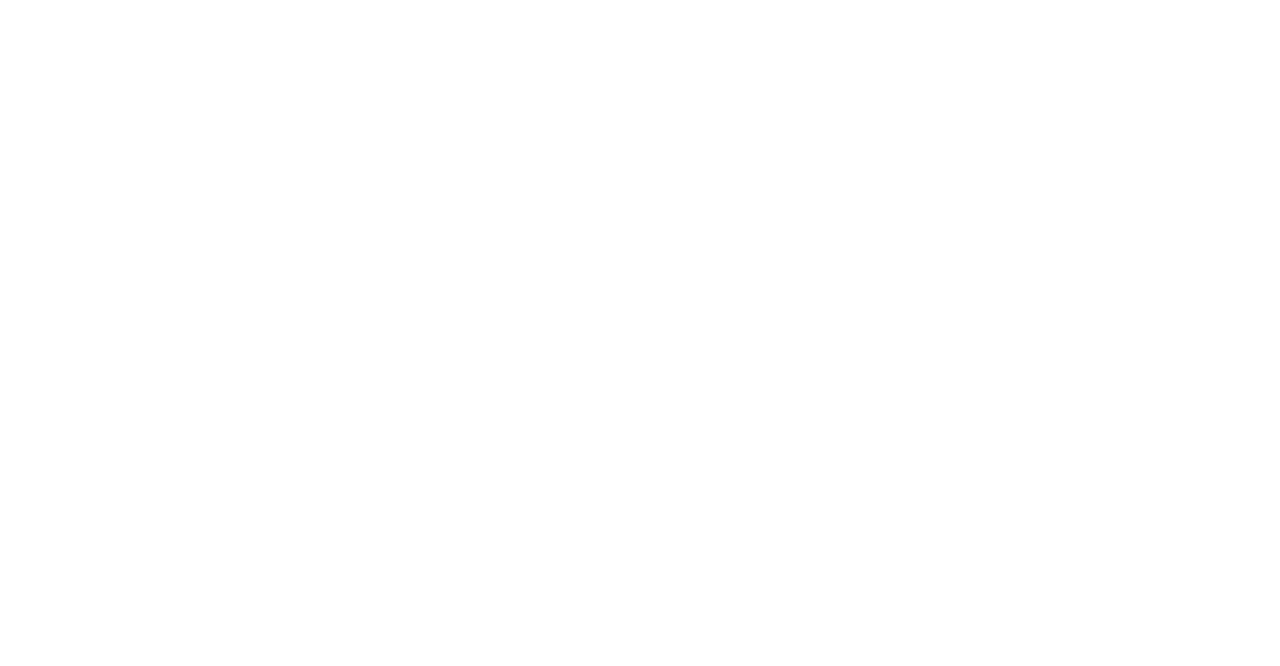
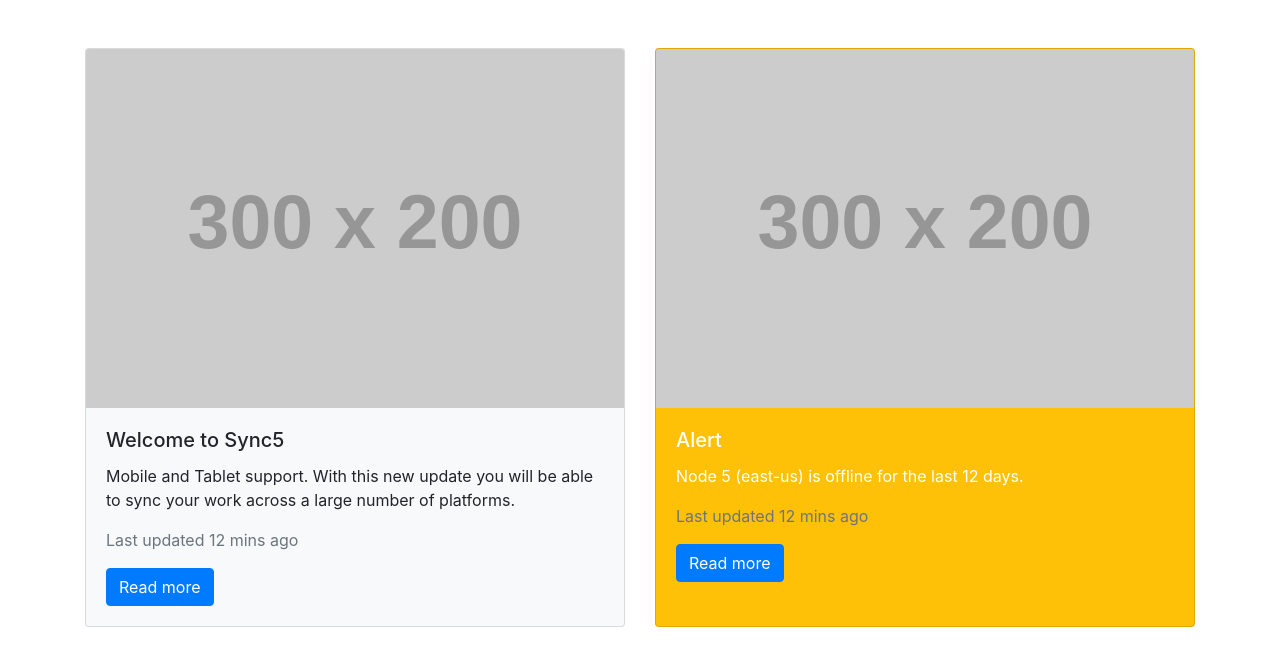
Before and after one commit to acciojob/bootstrap-card-Tushar-Mehra1707, a website: page main.html in a window 1280 px wide. Drawn offline with nearby package versions, Linux system fonts and the light colour scheme; placeholder pictures from the web are drawn by us.

Commit message:
created a submission

```diff
--- a/main.html
+++ b/main.html
@@ -1,16 +1,44 @@
 <!DOCTYPE html>
+<html lang="en">
+<head>
+    <meta charset="UTF-8">
+    <meta name="viewport" content="width=device-width, initial-scale=1.0">
+    <title>Bootstrap Cards Example</title>
+    <!-- Bootstrap CSS -->
+    <link href="https://stackpath.bootstrapcdn.com/bootstrap/4.5.2/css/bootstrap.min.css" rel="stylesheet">
+</head>
+<body>
 
-<html>
+    <div class="container mt-5">
+        <!-- Card Deck -->
+        <div class="card-deck">
+            <!-- Card 1 -->
+            <div class="card bg-light">
+                <img src="https://via.placeholder.com/300x200" class="card-img-top" alt="Image for Sync5">
+                <div class="card-body">
+                    <h5 class="card-title">Welcome to Sync5</h5>
+                    <p class="card-text">Mobile and Tablet support. With this new update you will be able to sync your work across a large number of platforms.</p>
+                    <p class="text-muted">Last updated 12 mins ago</p>
+                    <a href="#" class="btn btn-primary">Read more</a>
+                </div>
+            </div>
+            <!-- Card 2 -->
+            <div class="card bg-warning text-white">
+                <img src="https://via.placeholder.com/300x200" class="card-img-top" alt="Image for Alerts">
+                <div class="card-body">
+                    <h5 class="card-title">Alert</h5>
+                    <p class="card-text">Node 5 (east-us) is offline for the last 12 days.</p>
+                    <p class="text-muted">Last updated 12 mins ago</p>
+                    <a href="#" class="btn btn-primary">Read more</a>
+                </div>
+            </div>
+        </div>
+    </div>
 
-<head>
-	<link rel="stylesheet" href="styles.css">
-</head>
-
-<body>
-	<!-- the entire body must be written by student -->
-    <script type="text/javascript" src="./script.js">
-</script>
+    <!-- Bootstrap JS and dependencies -->
+    <script src="https://code.jquery.com/jquery-3.5.1.slim.min.js"></script>
+    <script src="https://cdn.jsdelivr.net/npm/@popperjs/core@2.9.2/dist/umd/popper.min.js"></script>
+    <script src="https://stackpath.bootstrapcdn.com/bootstrap/4.5.2/js/bootstrap.min.js"></script>
 
 </body>
-
 </html>
```
